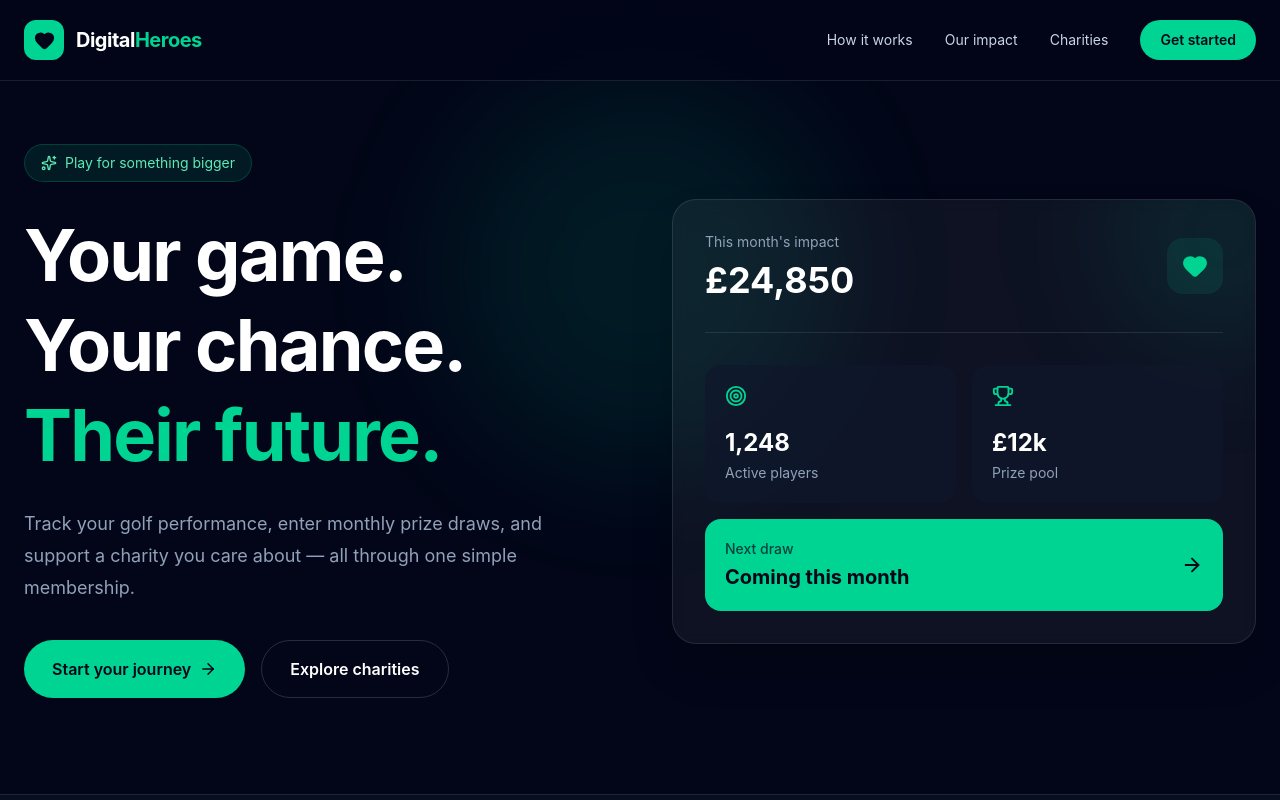
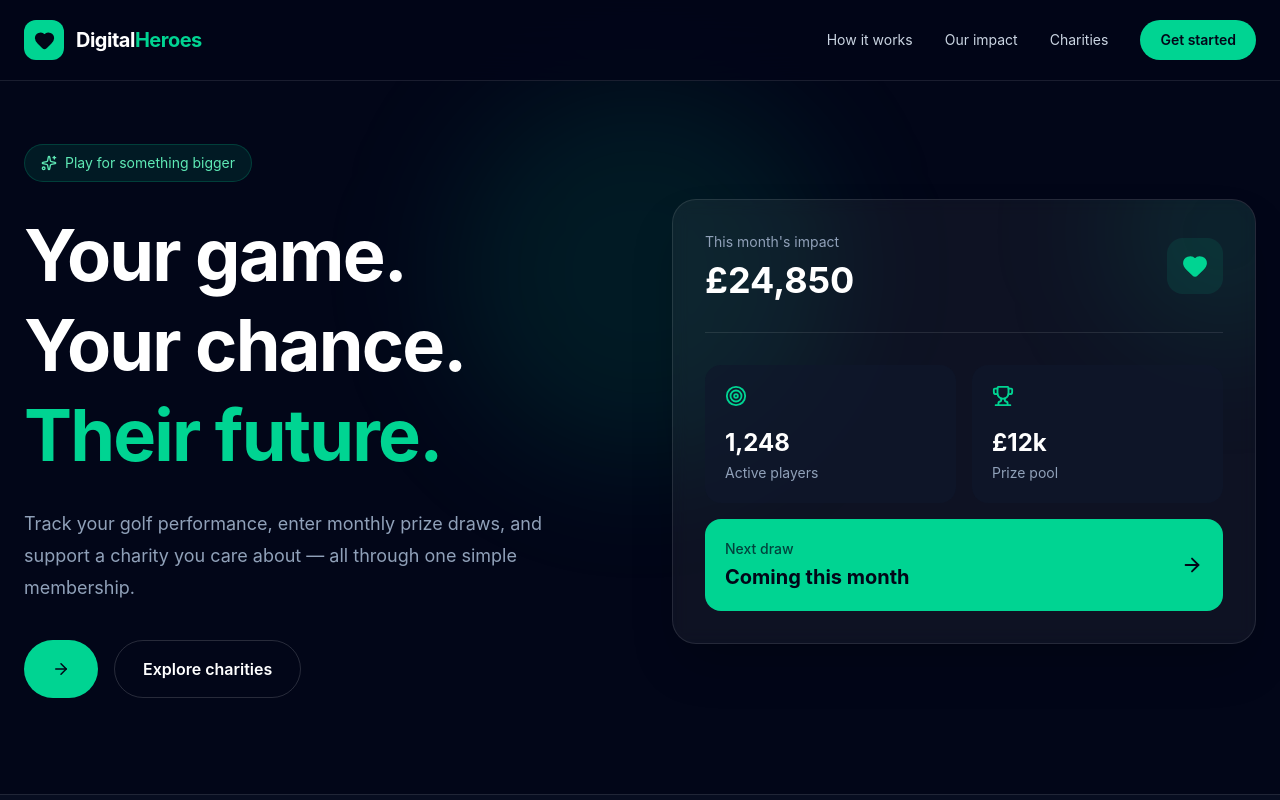
Before and after one commit to shaiksaidabi/digital-heroes, a React app: page / in a window 1280 px wide. Shown: the top 800 px of the page. Built offline with nearby package versions, Linux system fonts and the light colour scheme; no server answers; the database is empty; the HTML template or start-up script is replaced by a standard one.

Commit message:
Fix homepage navigation

```diff
--- a/src/App.jsx
+++ b/src/App.jsx
@@ -1,6 +1,6 @@
 import { useState, useEffect } from "react";
 import { supabase } from './lib/supabase'
-import { BrowserRouter, Routes, Route } from "react-router-dom";
+import { BrowserRouter, Routes, Route,Link } from "react-router-dom";
 import Signup from "./pages/Signup";
 import Login from "./pages/Login";
 import Dashboard from "./pages/Dashboard";
@@ -65,9 +65,12 @@ useEffect(() => {
               Charities
             </a>
 
-            <button className="rounded-full bg-emerald-400 px-5 py-2.5 text-sm font-semibold text-slate-950 transition hover:bg-emerald-300">
-              Get started
-            </button>
+            <Link
+  to="/signup"
+  className="rounded-full bg-emerald-400 px-5 py-2.5 text-sm font-semibold text-slate-950 transition hover:bg-emerald-300"
+>
+  Get started
+</Link>
           </div>
 
           <button
@@ -124,17 +127,22 @@ useEffect(() => {
                 </p>
 
                 <div className="mt-9 flex flex-col gap-4 sm:flex-row">
-                  <button className="group flex items-center justify-center gap-2 rounded-full bg-emerald-400 px-7 py-4 font-semibold text-slate-950 transition hover:bg-emerald-300">
-                    Start your journey
+                  <Link
+                  to="/signup"
+                   className="group flex items-center justify-center gap-2 rounded-full bg-emerald-400 px-7 py-4 font-semibold text-slate-950 transition hover:bg-emerald-300"
+                                                                                                                                                                       >
                     <ArrowRight
                       size={18}
                       className="transition group-hover:translate-x-1"
                     />
-                  </button>
+                   </Link>
 
-                  <button className="rounded-full border border-white/15 px-7 py-4 font-semibold text-white transition hover:bg-white/5">
-                    Explore charities
-                  </button>
+                  <Link
+                               to="/charities"
+                      className="rounded-full border border-white/15 px-7 py-4 font-semibold text-white transition hover:bg-white/5"
+                         >
+                          Explore charities
+                         </Link>
                 </div>
               </div>
 
@@ -337,10 +345,13 @@ useEffect(() => {
                 </p>
               </div>
 
-              <button className="flex shrink-0 items-center justify-center gap-2 rounded-full bg-slate-950 px-7 py-4 font-semibold text-white transition hover:bg-slate-800">
-                Get started
-                <ArrowRight size={18} />
-              </button>
+              <Link
+                       to="/signup"
+                className="flex shrink-0 items-center justify-center gap-2 rounded-full bg-slate-950 px-7 py-4 font-semibold text-white transition hover:bg-slate-800"
+                 >
+                      Get started
+                    <ArrowRight size={18} />
+                   </Link>
 
             </div>
           </div>
```
Also changed, not shown: 1 other file (tests, documents, lock files or other folders).
